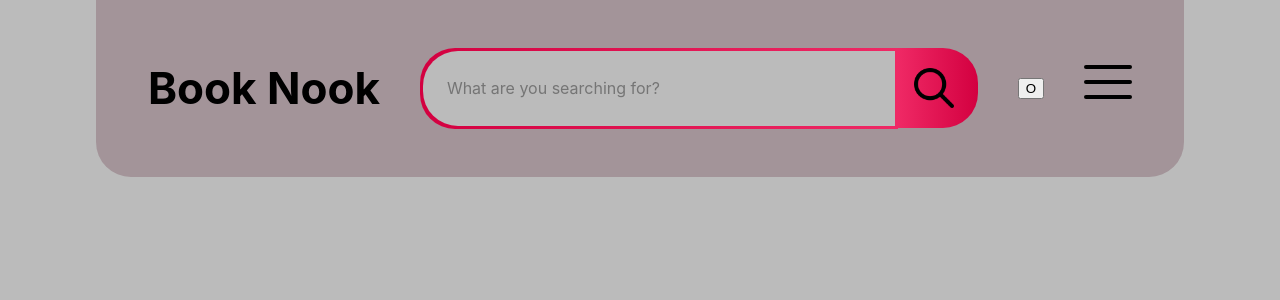
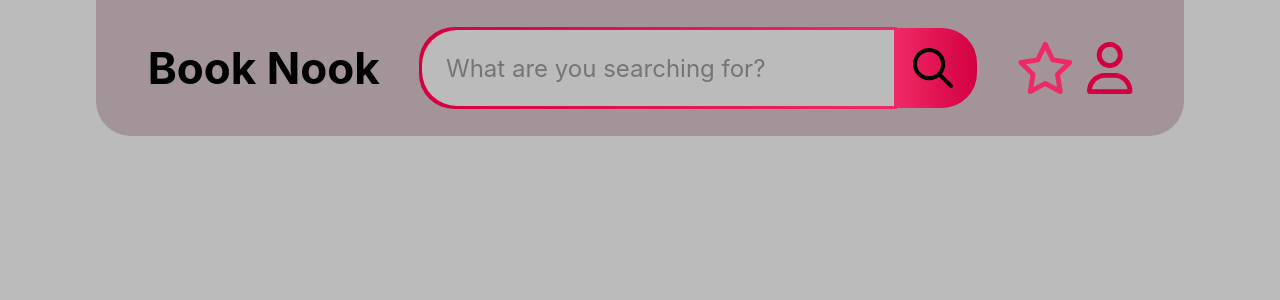
Before and after one commit to Kartonowy/BookNook, a React (Create React App) app in the folder client/: page / in a window 1280 px wide. Shown: the top 300 px of the page. Built offline with nearby package versions, Linux system fonts and the light colour scheme.

Commit message:
Added icons, changed some css and html strucute

```diff
--- a/client/package.json
+++ b/client/package.json
@@ -4,6 +4,7 @@
   "private": true,
   "dependencies": {
     "@fortawesome/fontawesome-svg-core": "^6.4.0",
+    "@fortawesome/free-regular-svg-icons": "^6.4.0",
     "@fortawesome/free-solid-svg-icons": "^6.4.0",
     "@fortawesome/react-fontawesome": "^0.2.0",
     "@testing-library/jest-dom": "^5.16.5",
@@ -16,6 +17,7 @@
     "axios": "^1.3.6",
     "cheerio": "^1.0.0-rc.12",
     "cors": "^2.8.5",
+    "font-awesome": "^4.7.0",
     "hamburger-react": "^2.5.0",
     "react": "^18.2.0",
     "react-dom": "^18.2.0",
--- a/client/src/components/MainAppWindow.tsx
+++ b/client/src/components/MainAppWindow.tsx
@@ -4,14 +4,12 @@ import "../scss/inputBar.scss"
 import "../scss/bookComponent.scss";
 import {getBookObject} from "./scripts/getBookObject";
 import searchicon from "../images/searchicon.png";
-import Hamburger from "hamburger-react"
 import LoginFormComponent from "./loginFormComponent";
-import {FontAwesomeIcon} from "@fortawesome/react-fontawesome";
-import { faStar } from '@fortawesome/free-solid-svg-icons'
+import {faStar} from '@fortawesome/free-regular-svg-icons'
+import {faUser} from '@fortawesome/free-regular-svg-icons'
 import sendFavBook from "./scripts/sendFavBook";
 import retrieveFavBooks from "./scripts/retrieveFavBooks";
-
-
+import { FontAwesomeIcon } from "@fortawesome/react-fontawesome"
 
 function MainBookFinder() {
     const [inputValue, setInputValue] = useState('')
@@ -25,7 +23,7 @@ function MainBookFinder() {
 
     async function handleRetrieveFav() {
         let booksArr =  await retrieveFavBooks()
-        console.log(booksArr)
+        if (booksArr.length === 0) return;
         await updateBooksArr(booksArr)
     }
 
@@ -41,8 +39,8 @@ function MainBookFinder() {
     }
     async function updateBooksArr(booksArr : any) {
         let booksObjArr : JSX.Element[] = [];
-        booksArr.forEach((bookObject : any) => {
-            booksObjArr.push(<li className="Book">
+        booksArr.forEach((bookObject : any, index : number) => {
+            booksObjArr.push(<li className="Book" key={index}>
                 <div className="baseInfo">
                     <h3 className={"Title"}>
                         <a href={bookObject.link}>{bookObject.title}</a>
@@ -61,9 +59,10 @@ function MainBookFinder() {
         await setBooksList(() => booksObjArr)
     }
 
-    if (loginFormVisibility) {
-        return(
-            <div>
+    // @ts-ignore
+    // @ts-ignore
+    return (
+        <div>
             <header className="inputbar">
                 <h1 className="title">Book Nook</h1>
                 <span className="input">
@@ -82,50 +81,17 @@ function MainBookFinder() {
                     </button>
                 </span>
                 <div className="menu">
-                    <Hamburger  rounded
-                                size={50}
-                                duration={0.8}
-                                onToggle={toggled => (setLoginFormVisibility(toggled))}></Hamburger>
+                    <FontAwesomeIcon icon={faStar} className="favourites" onClick={handleRetrieveFav}></FontAwesomeIcon>
+                    <div className="iconContainer">
+                        <FontAwesomeIcon icon={faUser} className="userIcon" onClick={()=>{loginFormVisibility ? setLoginFormVisibility(false) : setLoginFormVisibility(true)}}/>
+                    </div>
                 </div>
             </header>
-                <div className="Login">
-                    <LoginFormComponent></LoginFormComponent>
-                </div>
+            <ul className="book-container">
+                {booksList}
+            </ul>
+                {loginFormVisibility ? <div className="Login"> <LoginFormComponent></LoginFormComponent> </div>: null}
         </div>
-        )
-    } else {
-        return (
-            <div>
-                <header className="inputbar">
-                    <h1 className="title">Book Nook</h1>
-                    <span className="input">
-                    <div className="inputcontainer">
-                        <input type="text" className="Searchbar" placeholder="What are you searching for?"
-                               onChange={event => {
-                                   setInputValue(event.target.value)
-                               }}
-                               onKeyDown={event => {
-                                   if (event.key === "Enter") handleSearch()
-                               }
-                               }/>
-                    </div>
-                    <button className="Search" onClick={handleSearch}>
-                        <img src={searchicon} alt="search" className="searchicon" />
-                    </button>
-                </span>
-                    <button onClick={handleRetrieveFav}>O</button>
-                    <div className="menu">
-                        <Hamburger  rounded
-                                    size={50}
-                                    duration={0.8}
-                                    onToggle={toggled => (setLoginFormVisibility(toggled))}></Hamburger>
-                    </div>
-                </header>
-                <ul className="book-container">
-                    {booksList}
-                </ul>
-            </div>
-        );
-    }
+    )
 }
 export default MainBookFinder;
--- a/client/src/components/scripts/retrieveFavBooks.ts
+++ b/client/src/components/scripts/retrieveFavBooks.ts
@@ -16,6 +16,9 @@ async function retrieveFavBooks()  {
                         console.log(res)
                         booksObjArr = res.data.favbooks
                     })
+                } else {
+                    alert("Log in to see saved offers.")
+
                 }
             }
         ).catch(err=>console.log(err))
--- a/client/src/scss/inputBar.scss
+++ b/client/src/scss/inputBar.scss
@@ -1,4 +1,6 @@
 .inputbar {
+  top:0;
+  position: sticky;
   background-color: #A39499;
   padding: 2em;
   display: flex;
@@ -7,6 +9,7 @@
   border-bottom-left-radius: 35px;
   border-bottom-right-radius: 35px;
   width: 80vw;
+  height: 9vh;
   .title {
     font-size: 5.5vmin;
   }
@@ -19,6 +22,7 @@
     margin: 0;
     border-bottom-left-radius: 35px;
     border-top-left-radius: 35px;
+    font-size: 24px;
   }
   .inputcontainer {
     padding: 3px;
@@ -45,12 +49,18 @@
     display:flex;
     align-items: center;
   }
+  .favourites {
+    font-size:6.5vmin;
+    color: #EF2965;
+  }
 }
 
 .menu {
   height:7.6vh;
   display: flex;
-  flex-direction: column;
+  flex-direction: row;
+  align-items: center;
+  justify-content: space-between;
   gap: 1.5vh;
   .menubar {
     height: 1.5vh;
@@ -61,9 +71,21 @@
 }
 
 .Login {
+  top: 15vh;
+  left: 0;
+  right: 0;
+  margin-left: auto;
+  margin-right: auto;
+  position: fixed;
+  z-index: 1000;
   margin-top:5vh;
   background-color: #A39499;
   height: 60vh;
-  width: 100%;
+  width: 30vw;
   border-radius:25px;
 }
+
+.userIcon {
+  font-size:6.5vmin;
+  color: #D30040;
+}
```
Also changed, not shown: 1 other file (tests, documents, lock files or other folders).
